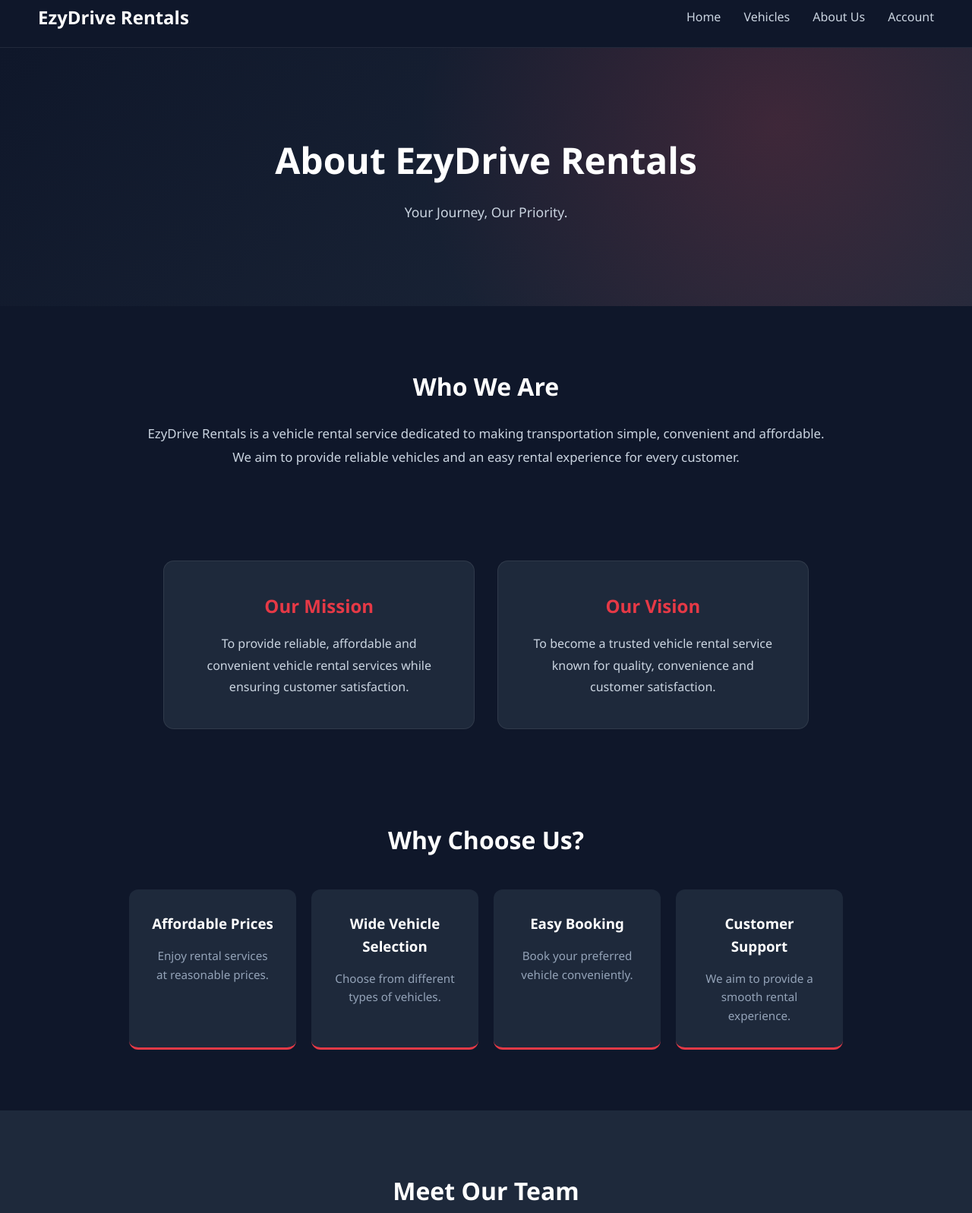
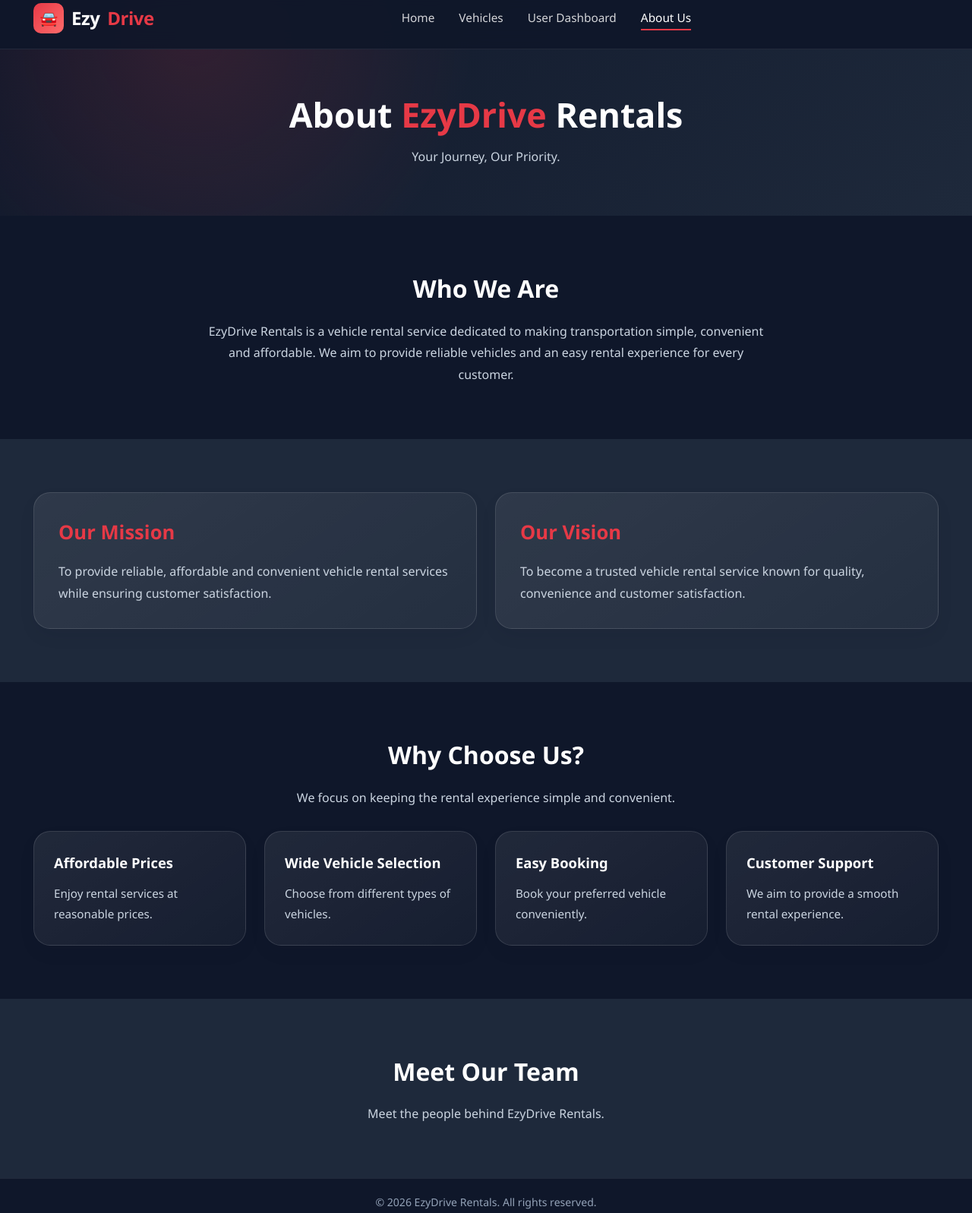
Before and after one commit to Yoza806/EzyDrive_Rentals, a plain HTML site: page pages/about.html in a window 1280 px wide. Shown: the part 16-1613 px from the top of the page at 76% size. Drawn offline with Linux system fonts and the light colour scheme.

Commit message:
about page bug fixed

```diff
--- a/pages/about.html
+++ b/pages/about.html
@@ -4,130 +4,154 @@
 <head>
     <meta charset="UTF-8">
     <meta name="viewport" content="width=device-width, initial-scale=1.0">
+    <title>EzyDrive Rentals | About Us</title>
+    <meta name="description" content="Learn more about EzyDrive Rentals, our mission, vision, and services.">
 
-    <title>About Us | EzyDrive Rentals</title>
-
+    <!-- Shared website styles, then About Us page styles -->
+    <link rel="stylesheet" href="../styles/style.css">
     <link rel="stylesheet" href="../styles/about.css">
 </head>
 
 <body>
 
-    <!-- Navigation Bar -->
-    <nav>
-        <h2>EzyDrive Rentals</h2>
+    <!-- ===================================================================
+         1. HEADER & NAVIGATION
+         Same navbar used on the Home and Vehicles pages
+         =================================================================== -->
+    <header class="header" id="mainHeader">
+        <div class="container navbar">
+            <a href="../index.html" class="logo">
+                <div class="logo-icon">🚘</div>
+                Ezy<span>Drive</span>
+            </a>
 
-        <ul>
-            <li><a href="../index.php">Home</a></li>
-            <li><a href="vehicles.php">Vehicles</a></li>
-            <li><a href="about.php">About Us</a></li>
-            <li><a href="account.php">Account</a></li>
+            <nav aria-label="Main navigation">
+                <ul class="nav-links" id="navLinks">
+                    <li><a href="../index.html" class="nav-link">Home</a></li>
+                    <li><a href="vehicles.html" class="nav-link">Vehicles</a></li>
+                    <li><a href="dashboard.html" class="nav-link">User Dashboard</a></li>
+                    <li><a href="about.html" class="nav-link active" aria-current="page">About Us</a></li>
                 </ul>
             </nav>
 
+            <div class="nav-actions">
+                <button class="menu-toggle" id="menuToggle" aria-label="Toggle Menu" aria-expanded="false">☰</button>
+            </div>
+        </div>
+    </header>
 
-    <!-- Hero Section -->
-    <section class="hero">
-
-        <h1>About EzyDrive Rentals</h1>
-
+    <main>
+        <!-- ===============================================================
+             2. ABOUT US BANNER
+             Same gradient and heading style as the Vehicles page
+             =============================================================== -->
+        <section class="page-banner about-hero">
+            <div class="container page-banner-content">
+                <h1>About <span>EzyDrive</span> Rentals</h1>
                 <p>Your Journey, Our Priority.</p>
-
+            </div>
         </section>
 
-
-    <!-- Who We Are -->
-    <section class="about">
-
+        <!-- ===============================================================
+             3. WHO WE ARE
+             Introduction to the rental service
+             =============================================================== -->
+        <section class="about-section">
+            <div class="container about-intro">
                 <h2>Who We Are</h2>
-
                 <p>
-            EzyDrive Rentals is a vehicle rental service
-            dedicated to making transportation simple,
-            convenient and affordable.
-
-            We aim to provide reliable vehicles and
-            an easy rental experience for every customer.
+                    EzyDrive Rentals is a vehicle rental service dedicated to making
+                    transportation simple, convenient and affordable. We aim to provide
+                    reliable vehicles and an easy rental experience for every customer.
                 </p>
-
+            </div>
         </section>
 
+        <!-- ===============================================================
+             4. MISSION & VISION
+             Two cards displayed side by side on larger screens
+             =============================================================== -->
+        <section class="about-section about-section-alt">
+            <div class="container">
+                <div class="about-card-grid two-columns">
+                    <article class="about-card">
+                        <h2>Our Mission</h2>
+                        <p>
+                            To provide reliable, affordable and convenient vehicle rental
+                            services while ensuring customer satisfaction.
+                        </p>
+                    </article>
 
-    <!-- Mission and Vision -->
-    <section class="mission-vision">
+                    <article class="about-card">
+                        <h2>Our Vision</h2>
+                        <p>
+                            To become a trusted vehicle rental service known for quality,
+                            convenience and customer satisfaction.
+                        </p>
+                    </article>
+                </div>
+            </div>
+        </section>
 
-        <div class="card">
-            <h2>Our Mission</h2>
-
-            <p>
-                To provide reliable, affordable and
-                convenient vehicle rental services
-                while ensuring customer satisfaction.
-            </p>
+        <!-- ===============================================================
+             5. WHY CHOOSE US
+             Four simple feature cards
+             =============================================================== -->
+        <section class="about-section">
+            <div class="container">
+                <div class="about-heading">
+                    <h2>Why Choose Us?</h2>
+                    <p>We focus on keeping the rental experience simple and convenient.</p>
                 </div>
 
+                <div class="about-card-grid four-columns">
+                    <article class="about-card feature-card">
+                        <h3>Affordable Prices</h3>
+                        <p>Enjoy rental services at reasonable prices.</p>
+                    </article>
 
-        <div class="card">
-            <h2>Our Vision</h2>
+                    <article class="about-card feature-card">
+                        <h3>Wide Vehicle Selection</h3>
+                        <p>Choose from different types of vehicles.</p>
+                    </article>
 
-            <p>
-                To become a trusted vehicle rental
-                service known for quality, convenience
-                and customer satisfaction.
-            </p>
+                    <article class="about-card feature-card">
+                        <h3>Easy Booking</h3>
+                        <p>Book your preferred vehicle conveniently.</p>
+                    </article>
+
+                    <article class="about-card feature-card">
+                        <h3>Customer Support</h3>
+                        <p>We aim to provide a smooth rental experience.</p>
+                    </article>
                 </div>
-
+            </div>
         </section>
 
+        <!-- ===============================================================
+             6. OUR TEAM
+             A simple introduction (team details can be added later)
+             =============================================================== -->
+        <section class="about-section about-section-alt about-team">
+            <div class="container">
+                <h2>Meet Our Team</h2>
+                <p>Meet the people behind EzyDrive Rentals.</p>
+            </div>
+        </section>
+    </main>
 
-    <!-- Why Choose Us -->
-    <section class="why-us">
-
-        <h2>Why Choose Us?</h2>
-
-        <div class="features">
-
-            <div class="feature">
-                <h3>Affordable Prices</h3>
-                <p>Enjoy rental services at reasonable prices.</p>
+    <!-- ===================================================================
+         7. FOOTER
+         Same footer used on the Home and Vehicles pages
+         =================================================================== -->
+    <footer class="footer">
+        <div class="container footer-bottom">
+            <p>&copy; 2026 EzyDrive Rentals. All rights reserved.</p>
         </div>
-
-            <div class="feature">
-                <h3>Wide Vehicle Selection</h3>
-                <p>Choose from different types of vehicles.</p>
-            </div>
-
-            <div class="feature">
-                <h3>Easy Booking</h3>
-                <p>Book your preferred vehicle conveniently.</p>
-            </div>
-
-            <div class="feature">
-                <h3>Customer Support</h3>
-                <p>We aim to provide a smooth rental experience.</p>
-            </div>
-
-        </div>
-
-    </section>
-
-
-    <!-- Our Team -->
-    <section class="team">
-
-        <h2>Meet Our Team</h2>
-
-        <p>Meet the people behind EzyDrive Rentals.</p>
-
-    </section>
-
-
-    <!-- Footer -->
-    <footer>
-
-        <p>&copy; 2026 EzyDrive Rentals. All Rights Reserved.</p>
-
     </footer>
 
+    <!-- Shared script controls the mobile menu and sticky navbar -->
+    <script src="../scripts/main.js"></script>
 </body>
 
 </html>
--- a/styles/about.css
+++ b/styles/about.css
@@ -1,288 +1,133 @@
-/* =====================================
-   GENERAL STYLING
-===================================== */
+/* ======================================================================
+   EzyDrive Rentals - About Us Page Styles
+   Shared navbar, buttons, colors and footer are in style.css.
+   This file only styles the content of the About Us page.
+   ====================================================================== */
 
-:root {
-    --primary: #e63946;
-    --primary-hover: #d62828;
-    --dark: #0f172a;
-    --dark-surface: #1e293b;
-    --white: #ffffff;
-    --light-grey: #cbd5e1;
-    --secondary-grey: #94a3b8;
+/* ======================================================================
+   1. About Us Banner
+   ====================================================================== */
+.about-hero {
+    padding-bottom: 65px;
 }
 
-* {
-    margin: 0;
-    padding: 0;
-    box-sizing: border-box;
-}
-
-body {
-    font-family: 'Segoe UI', sans-serif;
-    color: var(--white);
-    background-color: var(--dark);
-    line-height: 1.6;
-}
-
-
-/* =====================================
-   NAVIGATION BAR
-===================================== */
-
-nav {
-    background-color: var(--dark);
-    padding: 20px 50px;
-
-    display: flex;
-    justify-content: space-between;
-    align-items: center;
-
-    border-bottom: 1px solid rgba(255,255,255,0.08);
-}
-
-nav h2 {
-    font-size: 1.5rem;
-    font-weight: 800;
-}
-
-nav ul {
-    display: flex;
-    list-style: none;
-    gap: 30px;
-}
-
-nav a {
-    color: var(--light-grey);
-    text-decoration: none;
-    font-weight: 500;
-    transition: 0.3s;
-}
-
-nav a:hover {
+.about-hero h1 span {
     color: var(--primary);
 }
 
-
-/* =====================================
-   HERO SECTION
-===================================== */
-
-.hero {
-    text-align: center;
-    padding: 110px 20px;
-
-    background:
-        radial-gradient(
-            circle at 80% 30%,
-            rgba(230,57,70,0.18),
-            transparent 45%
-        ),
-        linear-gradient(
-            135deg,
-            #0f172a,
-            #1e293b
-        );
+/* ======================================================================
+   2. General About Us Sections
+   ====================================================================== */
+.about-section {
+    padding: 70px 0;
+    background-color: var(--dark);
 }
 
-.hero h1 {
-    font-size: 3rem;
-    font-weight: 800;
-    margin-bottom: 15px;
+.about-section-alt {
+    background-color: var(--dark-surface);
 }
 
-.hero p {
-    color: var(--light-grey);
-    font-size: 1.1rem;
+.about-section h2 {
+    font-size: 2rem;
+    margin-bottom: 16px;
 }
 
-
-/* =====================================
-   WHO WE ARE SECTION
-===================================== */
-
-.about {
-    text-align: center;
-    padding: 80px 15%;
+.about-section p {
+    color: #cbd5e1;
+    line-height: 1.8;
 }
 
-.about h2 {
-    font-size: 2rem;
-    margin-bottom: 20px;
+.about-intro {
+    max-width: 800px;
+    text-align: center;
+}
+
+.about-heading {
+    text-align: center;
+    margin-bottom: 30px;
+}
+
+/* ======================================================================
+   3. Mission, Vision and Feature Cards
+   ====================================================================== */
+.about-card-grid {
+    display: grid;
+    gap: 24px;
+}
+
+.two-columns {
+    grid-template-columns: repeat(2, 1fr);
+}
+
+.four-columns {
+    grid-template-columns: repeat(4, 1fr);
+}
+
+.about-card {
+    padding: 32px;
+    border: 1px solid rgba(255, 255, 255, 0.12);
+    border-radius: var(--radius-lg);
+    background: linear-gradient(145deg, rgba(255, 255, 255, 0.08), rgba(255, 255, 255, 0.03));
+    box-shadow: var(--shadow-md);
+    transition: var(--transition);
+}
+
+.about-card:hover {
+    transform: translateY(-5px);
+    box-shadow: var(--shadow-lg);
+}
+
+.about-card h2 {
+    color: var(--primary);
+    font-size: 1.6rem;
+}
+
+.feature-card {
+    padding: 26px;
+}
+
+.feature-card h3 {
+    font-size: 1.15rem;
+    margin-bottom: 12px;
     color: var(--white);
 }
 
-.about p {
-    color: var(--light-grey);
-    line-height: 1.9;
-    font-size: 1.05rem;
-}
-
-
-/* =====================================
-   MISSION AND VISION
-===================================== */
-
-.mission-vision {
-    display: flex;
-    justify-content: center;
-    gap: 30px;
-    padding: 40px 10%;
-}
-
-.card {
-    background-color: var(--dark-surface);
-
-    padding: 40px;
-    width: 40%;
-
-    text-align: center;
-    border-radius: 14px;
-
-    border: 1px solid rgba(255,255,255,0.08);
-
-    transition: 0.3s;
-}
-
-.card:hover {
-    transform: translateY(-5px);
-    border-color: var(--primary);
-}
-
-.card h2 {
-    color: var(--primary);
-    margin-bottom: 15px;
-}
-
-.card p {
-    color: var(--light-grey);
-    line-height: 1.8;
-}
-
-
-/* =====================================
-   WHY CHOOSE US
-===================================== */
-
-.why-us {
-    text-align: center;
-    padding: 80px 30px;
-}
-
-.why-us h2 {
-    font-size: 2rem;
-}
-
-.features {
-    display: flex;
-    justify-content: center;
-    gap: 20px;
-
-    margin-top: 40px;
-    flex-wrap: wrap;
-}
-
-.feature {
-    background-color: var(--dark-surface);
-
-    padding: 30px;
-    width: 220px;
-
-    border-radius: 12px;
-
-    border-bottom: 3px solid var(--primary);
-
-    transition: 0.3s;
-}
-
-.feature:hover {
-    transform: translateY(-7px);
-}
-
-.feature h3 {
-    color: var(--white);
-    margin-bottom: 15px;
-}
-
-.feature p {
-    color: var(--secondary-grey);
+.feature-card p {
     font-size: 0.95rem;
 }
 
-
-/* =====================================
-   TEAM SECTION
-===================================== */
-
-.team {
+/* ======================================================================
+   4. Team Section
+   ====================================================================== */
+.about-team {
     text-align: center;
-    padding: 80px 30px;
-    background-color: var(--dark-surface);
 }
 
-.team h2 {
-    font-size: 2rem;
-    margin-bottom: 15px;
+/* ======================================================================
+   5. Responsive Layout
+   Two columns become one on smaller screens.
+   ====================================================================== */
+@media (max-width: 1024px) {
+    .four-columns {
+        grid-template-columns: repeat(2, 1fr);
+    }
 }
 
-.team p {
-    color: var(--light-grey);
-}
-
-
-/* =====================================
-   FOOTER
-===================================== */
-
-footer {
-    background-color: var(--dark);
-
-    border-top: 1px solid rgba(255,255,255,0.08);
-
-    color: var(--secondary-grey);
-
-    text-align: center;
-    padding: 25px;
-}
-
-
-/* =====================================
-   RESPONSIVE DESIGN
-===================================== */
-
 @media (max-width: 768px) {
-
-    nav {
-        flex-direction: column;
-        gap: 20px;
-        padding: 20px;
+    .about-section {
+        padding: 50px 0;
     }
 
-    nav ul {
-        flex-wrap: wrap;
-        justify-content: center;
-        gap: 15px;
+    .two-columns,
+    .four-columns {
+        grid-template-columns: 1fr;
     }
 
-    .hero h1 {
-        font-size: 2rem;
+    .about-card {
+        padding: 26px;
     }
 
-    .about {
-        padding: 50px 8%;
+    .about-section h2 {
+        font-size: 1.7rem;
     }
-
-    .mission-vision {
-        flex-direction: column;
-        align-items: center;
-    }
-
-    .card {
-        width: 100%;
-    }
-
-    .features {
-        align-items: center;
-    }
-
 }
```
Lines whose indentation alone changed are shown as unchanged.
